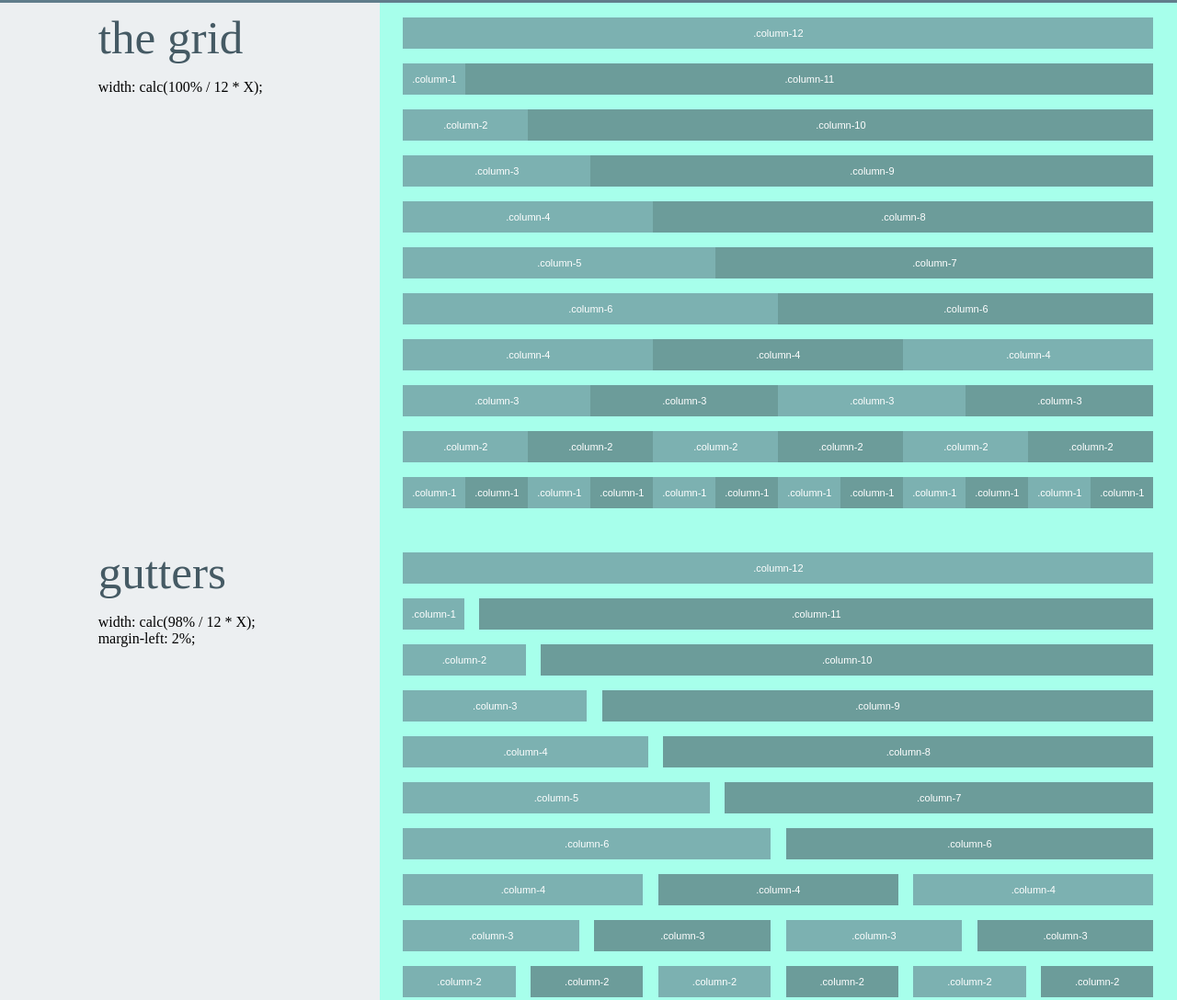
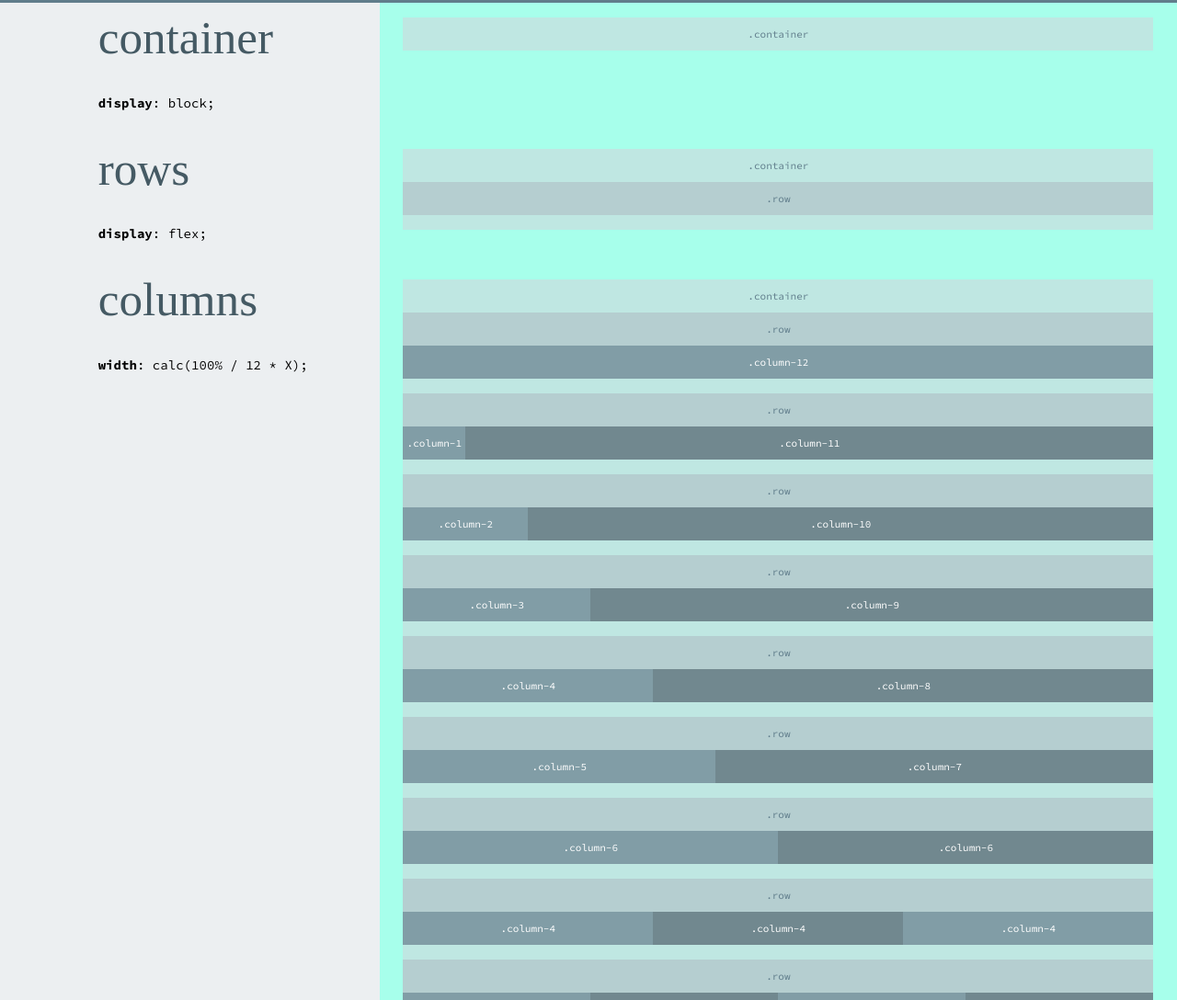
Before and after one commit to ZachMoreno/graphene.css, a plain HTML site: page index.html in a window 1280 px wide. Shown: the part 391-1479 px from the top of the page at 92% size. Drawn offline with Linux system fonts and the light colour scheme; a web font is replaced by a local one.

Commit message:
added container & rows examples

```diff
--- a/index.html
+++ b/index.html
@@ -4,7 +4,7 @@
         <meta charset="utf-8">
         <title>graphene</title>
 
-        <link href="https://fonts.googleapis.com/css?family=Josefin+Slab:100,100i,300,300i,400,400i,700,700i|Podkova:400,700" rel="stylesheet">
+        <link href="https://fonts.googleapis.com/css?family=Podkova:400,700|Source+Code+Pro:400,700" rel="stylesheet">
 
         <link rel="stylesheet" href="src/graphene.css" media="screen" charset="utf-8">
         <link rel="stylesheet" href="src/demo.css" media="screen" charset="utf-8">
@@ -29,18 +29,59 @@
                 <div class="column-12">
                     <div class="row">
                         <div class="column-3 push-1">
-                            <h3>the grid</h3>
-                            <p>width: calc(100% / 12 * X);</p>
+                            <h3>container</h3>
+                            <code>
+                                <span class="bold">display</span>: block;
+                            </code>
                         </div> <!-- end .column-3 -->
 
                         <div class="column-8 example">
+                            <div class="container">
+                                <p>.container</p>
+                            </div> <!-- end .container -->
+                        </div> <!-- end .column-8 -->
+                    </div> <!-- end .row -->
+
                     <div class="row">
+                        <div class="column-3 push-1">
+                            <h3>rows</h3>
+                            <code>
+                                <span class="bold">display</span>: flex;
+                            </code>
+                        </div> <!-- end .column-3 -->
+
+                        <div class="column-8 example">
+                            <div class="container">
+                                <p>.container</p>
+
+                                <div class="row block">
+                                    <p>.row</p>
+                                </div> <!-- end .row -->
+                            </div> <!-- end .container -->
+                        </div> <!-- end .column-8 -->
+                    </div> <!-- end .row -->
+
+                    <div class="row">
+                        <div class="column-3 push-1">
+                            <h3>columns</h3>
+                            <code><span class="bold">width</span>: calc(100% / 12 * X);</code>
+                        </div> <!-- end .column-3 -->
+
+                        <div class="column-8 example">
+                            <div class="container">
+                                <p>.container</p>
+
+                                <div class="row block">
+                                    <p>.row</p>
+
                                     <div class="column-12">
                                         <p>.column-12</p>
                                     </div> <!-- end .column-12 -->
                                 </div> <!-- end .row -->
 
-                            <div class="row">
+                                <div class="row block">
+                                    <p>.row</p>
+
                                     <div class="column-1">
                                         <p>.column-1</p>
                                     </div> <!-- end .column-1 -->
@@ -50,7 +91,9 @@
                                     </div> <!-- end .column-11 -->
                                 </div> <!-- end .row -->
 
-                            <div class="row">
+                                <div class="row block">
+                                    <p>.row</p>
+
                                     <div class="column-2">
                                         <p>.column-2</p>
                                     </div> <!-- end .column-2 -->
@@ -60,7 +103,9 @@
                                     </div> <!-- end .column-10 -->
                                 </div> <!-- end .row -->
 
-                            <div class="row">
+                                <div class="row block">
+                                    <p>.row</p>
+
                                     <div class="column-3">
                                         <p>.column-3</p>
                                     </div> <!-- end .column-3 -->
@@ -70,7 +115,9 @@
                                     </div> <!-- end .column-9 -->
                                 </div> <!-- end .row -->
 
-                            <div class="row">
+                                <div class="row block">
+                                    <p>.row</p>
+
                                     <div class="column-4">
                                         <p>.column-4</p>
                                     </div> <!-- end .column-4 -->
@@ -80,7 +127,9 @@
                                     </div> <!-- end .column-8 -->
                                 </div> <!-- end .row -->
 
-                            <div class="row">
+                                <div class="row block">
+                                    <p>.row</p>
+
                                     <div class="column-5">
                                         <p>.column-5</p>
                                     </div> <!-- end .column-5 -->
@@ -90,7 +139,9 @@
                                     </div> <!-- end .column-7 -->
                                 </div> <!-- end .row -->
 
-                            <div class="row">
+                                <div class="row block">
+                                    <p>.row</p>
+
                                     <div class="column-6">
                                         <p>.column-6</p>
                                     </div> <!-- end .column-6 -->
@@ -100,7 +151,9 @@
                                     </div> <!-- end .column-6 -->
                                 </div> <!-- end .row -->
 
-                            <div class="row">
+                                <div class="row block">
+                                    <p>.row</p>
+
                                     <div class="column-4">
                                         <p>.column-4</p>
                                     </div> <!-- end .column-4 -->
@@ -114,7 +167,9 @@
                                     </div> <!-- end .column-4 -->
                                 </div> <!-- end .row -->
 
-                            <div class="row">
+                                <div class="row block">
+                                    <p>.row</p>
+
                                     <div class="column-3">
                                         <p>.column-3</p>
                                     </div> <!-- end .column-3 -->
@@ -132,7 +187,9 @@
                                     </div> <!-- end .column-3 -->
                                 </div> <!-- end .row -->
 
-                            <div class="row">
+                                <div class="row block">
+                                    <p>.row</p>
+
                                     <div class="column-2">
                                         <p>.column-2</p>
                                     </div> <!-- end .column-2 -->
@@ -158,7 +215,9 @@
                                     </div> <!-- end .column-2 -->
                                 </div> <!-- end .row -->
 
-                            <div class="row">
+                                <div class="row block">
+                                    <p>.row</p>
+
                                     <div class="column-1">
                                         <p>.column-1</p>
                                     </div> <!-- end .column-1 -->
@@ -207,19 +266,22 @@
                                         <p>.column-1</p>
                                     </div> <!-- end .column-1 -->
                                 </div> <!-- end .row -->
+                            </div> <!-- end .container -->
                         </div> <!-- end .column-8 -->
                     </div> <!-- end .row -->
+
 
 
                     <div class="row">
                         <div class="column-3 push-1">
                             <h3>gutters</h3>
 
-                            <p>width: calc(98% / 12 * X);<br>
-                                margin-left: 2%;</p>
+                            <code><span class="bold">width</span>: calc(98% / 12 * X);<br>
+                                <span class="bold">margin-left</span>: 2%;</code>
                         </div> <!-- end .column-3 -->
 
                         <div class="column-8 example">
+                            <div class="container">
                                 <div class="row gutters">
                                     <div class="column-12">
                                         <p>.column-12</p>
@@ -393,6 +455,7 @@
                                         <p>.column-1</p>
                                     </div> <!-- end .column-1 -->
                                 </div> <!-- end .row -->
+                            </div> <!-- end .container -->
                         </div> <!-- end .column-8 -->
                     </div> <!-- end .row -->
 
@@ -400,10 +463,11 @@
                     <div class="row">
                         <div class="column-3 push-1">
                             <h3>breaks</h3>
-                            <p>margin-left: calc(100% / 12 * -X);</p>
+                            <code><span class="bold">margin-left</span>: calc(100% / 12 * -X);</code>
                         </div> <!-- end .column-3 -->
 
                         <div class="column-8 example">
+                            <div class="container">
                                 <div class="row">
                                     <div class="column-2">
                                         <p>.column-2</p>
@@ -503,16 +567,18 @@
                                         <p>.break-10</p>
                                     </div> <!-- end .column-11 -->
                                 </div> <!-- end .row -->
+                            </div> <!-- end .container -->
                         </div> <!-- end .column-8 -->
                     </div> <!-- end .row -->
 
                     <div class="row">
                         <div class="column-3 push-1">
                             <h3>push</h3>
-                            <p>margin-left: calc(100% / 12 * X);</p>
+                            <code><span class="bold">margin-left</span>: calc(100% / 12 * X);</code>
                         </div> <!-- end .column-3 -->
 
                         <div class="column-8 example">
+                            <div class="container">
                                 <div class="row">
                                     <div class="column-11 push-1">
                                         <p>.push-1</p>
@@ -578,6 +644,7 @@
                                         <p>.push-11</p>
                                     </div> <!-- end .column-1 -->
                                 </div> <!-- end .row -->
+                            </div> <!-- end .container -->
                         </div> <!-- end .column-8 -->
                     </div> <!-- end .row -->
                 </div> <!-- end .column-12 -->
--- a/src/demo.css
+++ b/src/demo.css
@@ -34,22 +34,6 @@ nav p {
     margin: 1vh;
 }
 
-.example {
-    padding: 2vh 2vw;
-    background-color: #A7FFEB;
-}
-
-.example .row {
-    margin-bottom: 2vh;
-}
-
-.example .row p {
-    color: white;
-    text-align: center;
-    font-size: 11px;
-    font-family: sans-serif;
-}
-
 h1,
 h2,
 h3,
@@ -79,8 +63,60 @@ h4 {
     font-weight: bold;
 }
 
-.example [class*='column-'] {
+code {
+    display: block;
+    padding: 3.1vh 0;
+    font-size: 1.1vw;
+    font-family: 'Source Code Pro', monospace;
+}
+
+.example {
+    padding: 2vh 2vw;
+    background-color: #A7FFEB;
+}
+
+.example .row {
+    margin-bottom: 2vh;
+    background-color: rgba(176, 190, 197, 0.6);
+}
+
+.example .row:hover {
+    margin-bottom: 2vh;
+    background-color: rgba(176, 190, 197, 1);
+}
+
+.example p {
+    text-align: center;
+    font-size: 11px;
+    font-family: 'Source Code Pro';
+}
+
+.example .row [class*='column-'] p {
+    color: white;
+}
+
+.example .container {
+    background-color: rgba(207, 216, 220, 0.6);
+    padding: 0.01em 0;
+}
+
+.example .container:hover {
+    background-color: rgba(207, 216, 220, 1);
+}
+
+.example .container p,
+.example .row p {
+    color: rgba(96, 125, 139, 1);
+}
+
+.example [class*='column-'],
+.example .container,
+.example .row {
     transition: 0.3s all ease-in-out;
+}
+
+.block {
+    display: block;
 }
 
 .example [class*='column-']:nth-of-type(odd) {
```
Lines whose indentation alone changed are shown as unchanged.
